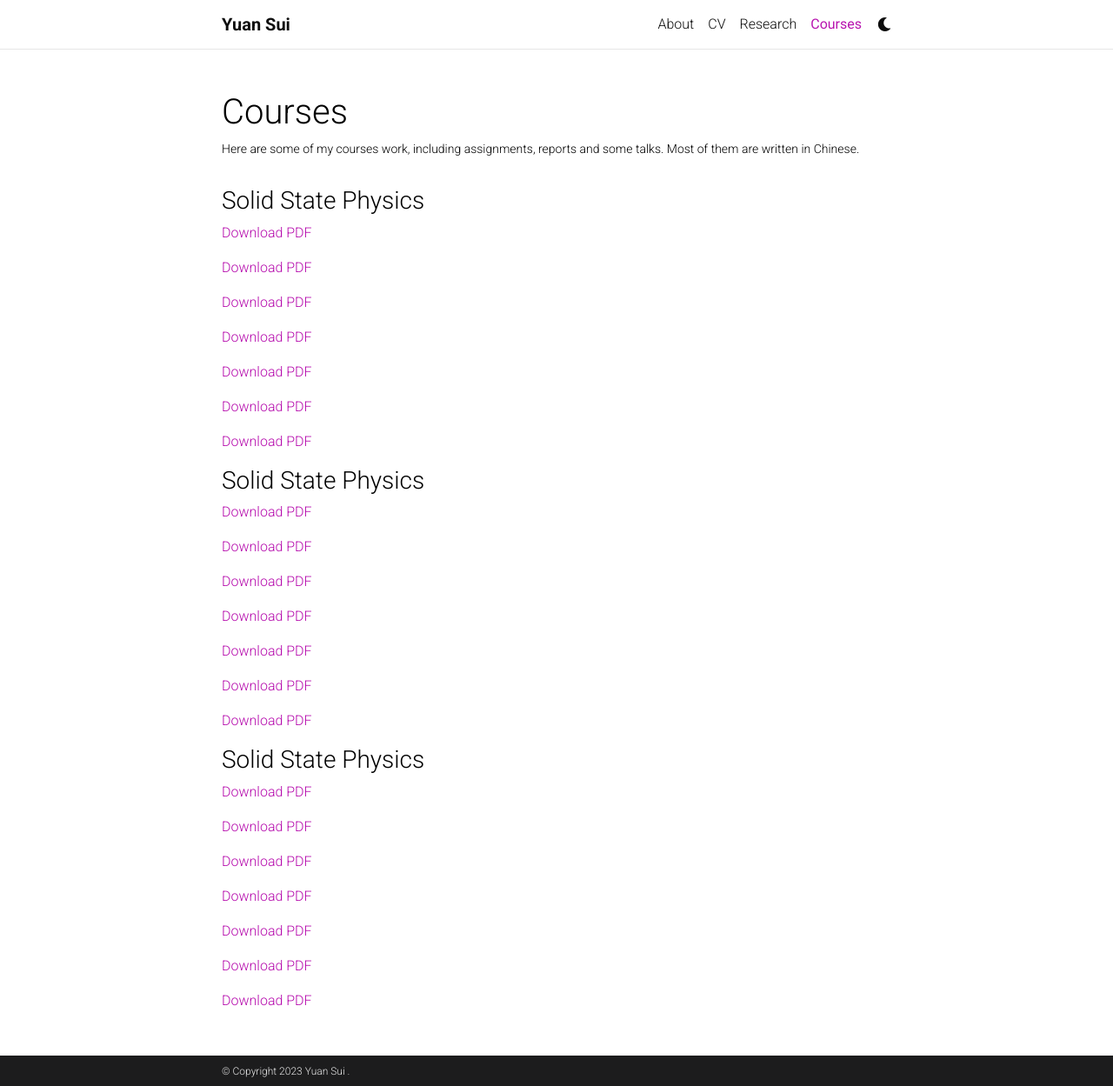
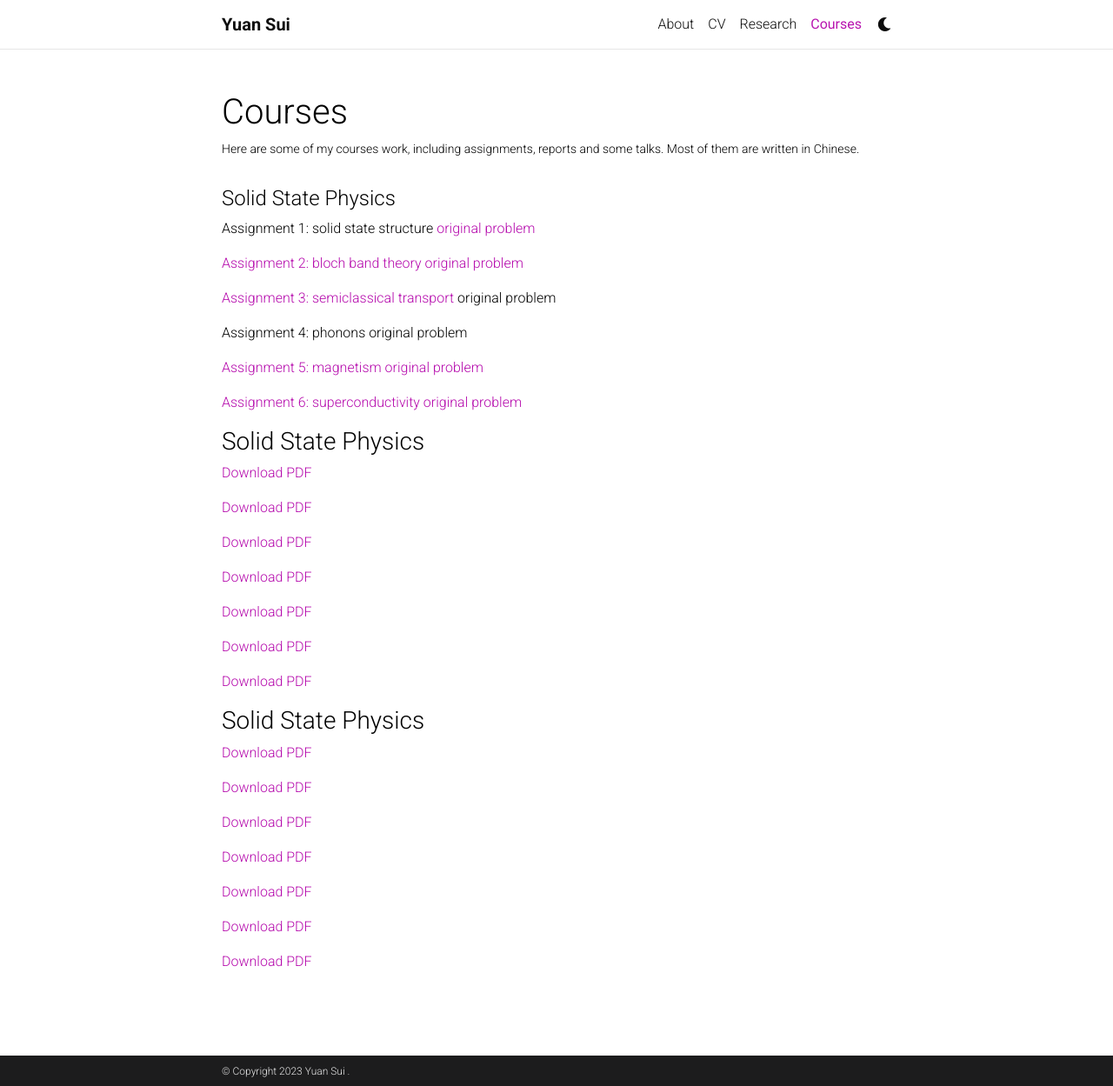
Before and after one commit to sufrepmia/al-folio_theme, a Jekyll site: the page built from _pages/courses.md, in a window 1280 px wide and 1249 px high. Shown: the whole window at 87% size. Built offline with Jekyll 4.4.1, drawn with Linux system fonts in a browser that asks for light colours; comment, search, counter and statistics services are not loaded; a style sheet for code colours, icons or effects is not loaded.

Commit message:
Update course.html

```diff
--- a/_layouts/course.html
+++ b/_layouts/course.html
@@ -10,14 +10,13 @@ layout: default
           </header>
 
           <article>
-            <h3>Solid State Physics</h3>
-            <p><a href="/course/1.pdf">Download PDF</a></p>
-            <p><a href="/course/1.pdf">Download PDF</a></p>
-            <p><a href="/course/1.pdf">Download PDF</a></p>
-            <p><a href="/course/1.pdf">Download PDF</a></p>
-            <p><a href="/course/1.pdf">Download PDF</a></p>
-            <p><a href="/course/1.pdf">Download PDF</a></p>
-            <p><a href="/course/1.pdf">Download PDF</a></p>
+            <h4>Solid State Physics</h4>
+            <p>Assignment 1: solid state structure<a href="/course/SSP/SolidStructure.pdf"> original problem</a></p>
+            <p><a href="/course/SSP/BandTheorySolution.pdf">Assignment 2: bloch band theory</a><a href="/course/SSP/BandTheory.pdf"> original problem</a></p>
+            <p><a href="/course/SSP/SemiclassicTransportSolution.pdf">Assignment 3: semiclassical transport</a> original problem</p>
+            <p>Assignment 4: phonons original problem</p>
+            <p><a href="/course/SSP/MagnetismSolution.pdf">Assignment 5: magnetism</a><a href="/course/SSP/Magnetism.pdf"> original problem</a></p>
+            <p><a href="/course/SSP/SuperConductivitySolution.pdf">Assignment 6: superconductivity</a><a href="/course/SSP/SuperConductivity.pdf"> original problem</a></p>
             <h3>Solid State Physics</h3>
             <p><a href="/course/1.pdf">Download PDF</a></p>
             <p><a href="/course/1.pdf">Download PDF</a></p>
```
